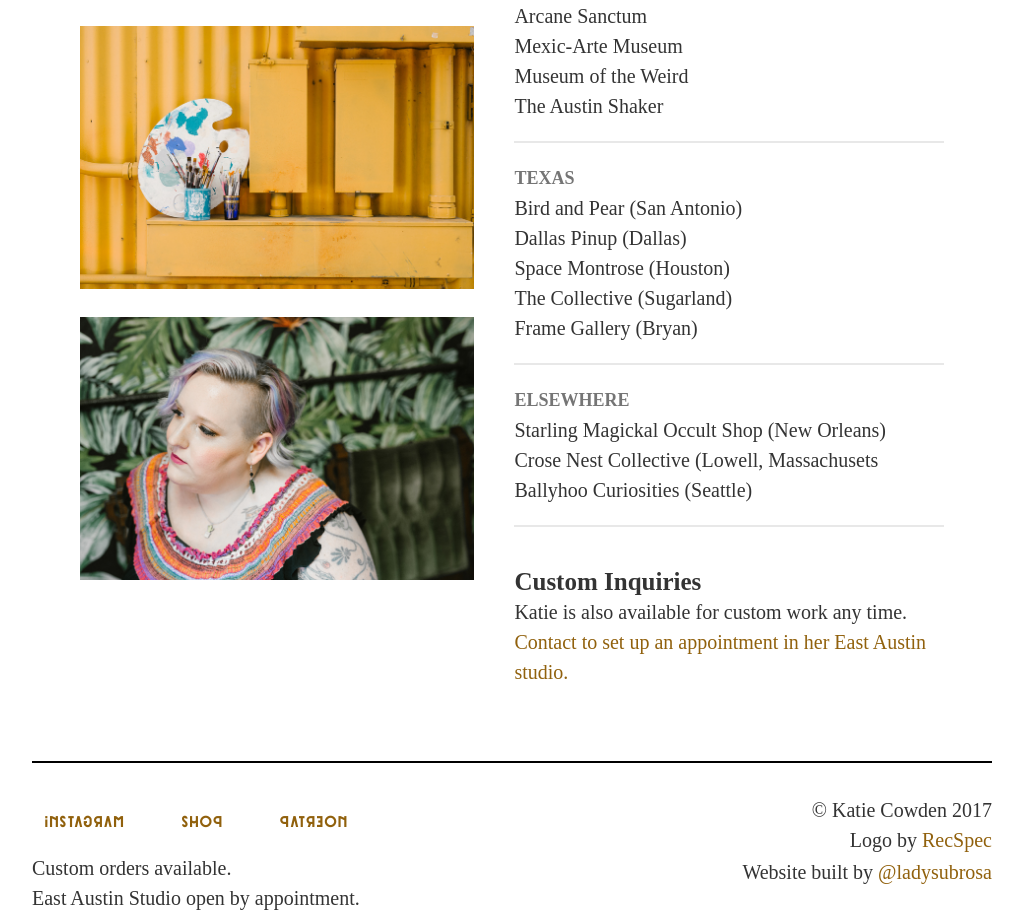
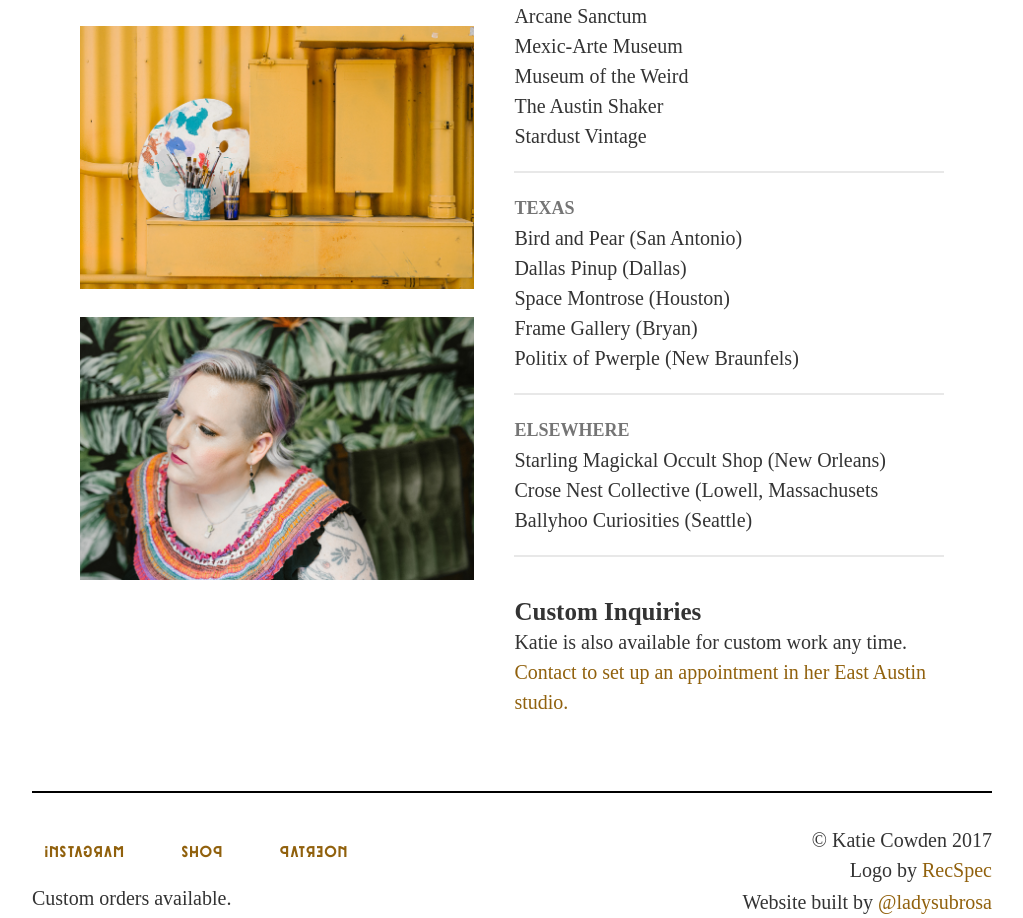
Before and after one commit to LadySubrosa/katiecowden, a Nuxt app: page /about in a window 1280 px wide. Shown: the part 1844-2762 px from the top of the page, without its empty margins (128-1151 px from the left). Built offline with nearby package versions, Linux system fonts and the light colour scheme.

Commit message:
Update Katie's about page shops

```diff
--- a/pages/about.vue
+++ b/pages/about.vue
@@ -55,6 +55,7 @@
         <li>Mexic-Arte Museum</li>
         <li>Museum of the Weird</li>
         <li>The Austin Shaker</li>
+        <li>Stardust Vintage</li>
       </ul>
 
       <h4>Texas</h4>
@@ -62,8 +63,8 @@
           <li>Bird and Pear (San Antonio)</li>
           <li>Dallas Pinup (Dallas)</li>
           <li>Space Montrose (Houston)</li>
-          <li>The Collective (Sugarland)</li>
           <li>Frame Gallery (Bryan)</li>
+          <li>Politix of Pwerple (New Braunfels)</li>
         </ul>
 
       <h4>Elsewhere</h4>
```
